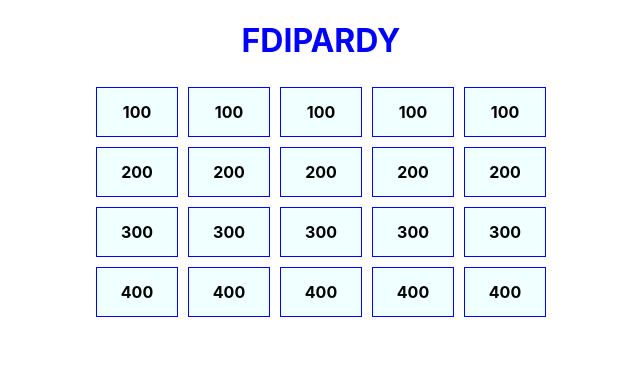
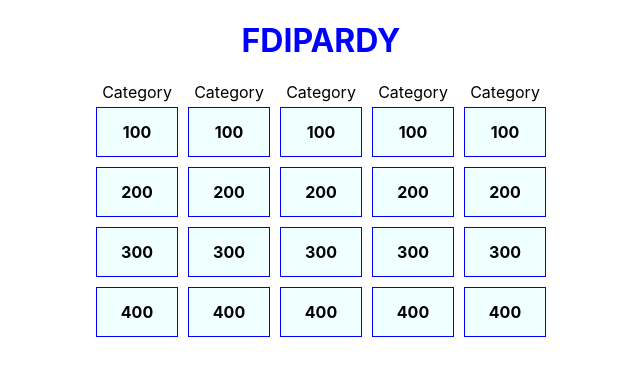
Before and after one commit to DDVL-Fdipardy/Fdipardy, a React (Create React App) app in the folder frontend/: page / in a window 1280 px wide. Shown: the top 376 px of the page, without its empty margins (319-959 px from the left). Built offline with nearby package versions, Linux system fonts and the light colour scheme.

Commit message:
feat: added category label

```diff
--- a/frontend/src/Components/MainContainer/MainContainer.module.css
+++ b/frontend/src/Components/MainContainer/MainContainer.module.css
@@ -7,6 +7,12 @@
 
 .questionsContainer {
   display: flex;
+}
+
+.category {
+  display: flex;
+  flex-direction: column;
+  align-items: center;
 }
 
 .columnItems {
--- a/frontend/src/Components/MainContainer/MainContainer.tsx
+++ b/frontend/src/Components/MainContainer/MainContainer.tsx
@@ -3,7 +3,7 @@ import styles from "./MainContainer.module.css";
 
 const MainContainer = () => {
   const generateQuestionBoxColumns = (): JSX.Element => {
-    const generatedBoxes: JSX.Element[] = [];
+    const generatedBoxes: JSX.Element[] = [<div className={styles.category}>Category</div>];
 
     let boxScore = 100;
     for (let i = 0; i < 4; i++) {
```
